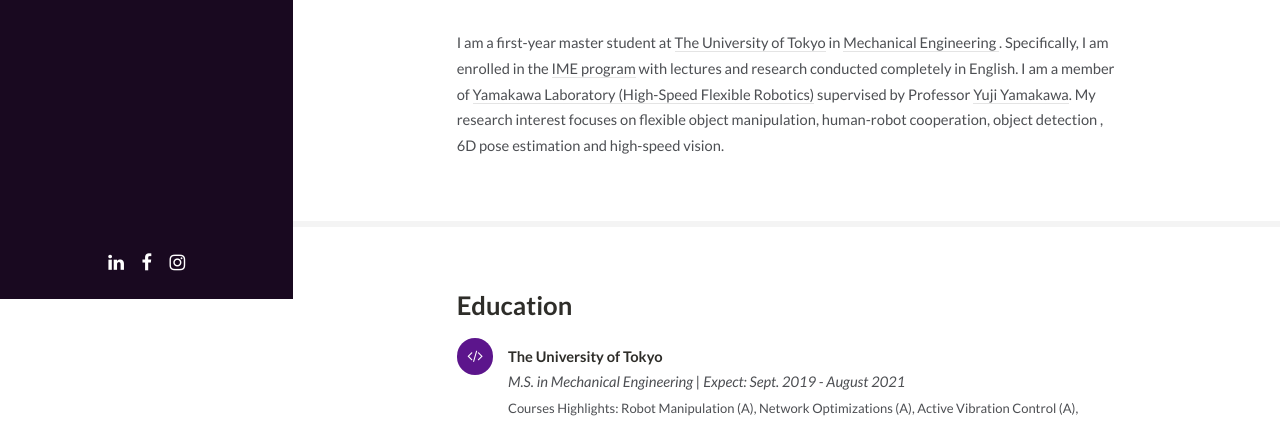
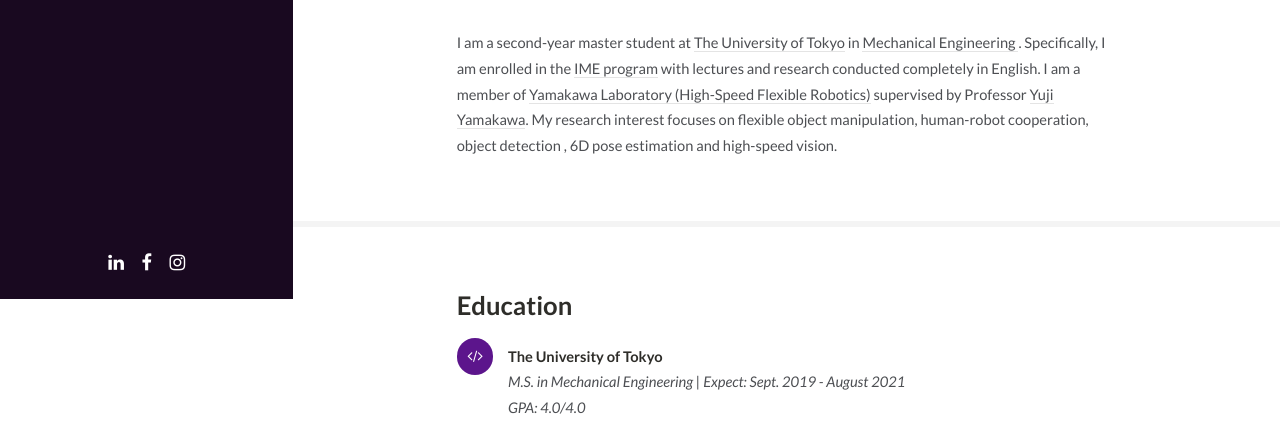
Before and after one commit to Barry-Liang/resume, a plain HTML site: page index.html in a window 1280 px wide. Shown: the part 501-924 px from the top of the page. Drawn offline with Linux system fonts and the light colour scheme.

Commit message:
modify 1234567

```diff
--- a/index.html
+++ b/index.html
@@ -72,7 +72,7 @@
 
 
 
-									<p>I am a first-year master student at <a href="https://www.u-tokyo.ac.jp/en/" target="_blank">The University of Tokyo</a>
+									<p>I am a second-year master student at <a href="https://www.u-tokyo.ac.jp/en/" target="_blank">The University of Tokyo</a>
 										in <a href="http://www2.mech.t.u-tokyo.ac.jp/eng/" target="_blank">Mechanical Engineering </a>.
 										 Specifically, I am enrolled in the <a href="http://www.ime.t.u-tokyo.ac.jp/" target="_blank">IME program</a>
 										 with lectures and research conducted completely in English. I am a member of
@@ -90,6 +90,7 @@
 										<li class="fa-code">
 											<b> The University of Tokyo</b> <br>
 											<i> M.S. in Mechanical Engineering | Expect: Sept. 2019 - August 2021 <br></i>
+											<i>GPA: 4.0/4.0 </i> <br>
 											<font size=2>Courses Highlights: Robot Manipulation (A), Network Optimizations (A), Active Vibration Control (A), Approximation and Online Algorithms with Applications (A),
 												Multithreaded Parallel Computing (taking), Visual Media Engineering（A), Data Science and Machine Learning(taking), Machine Learning for Multimedia Processing (taking).
 											</font><br>
```
Also changed, not shown: 1 other file.
